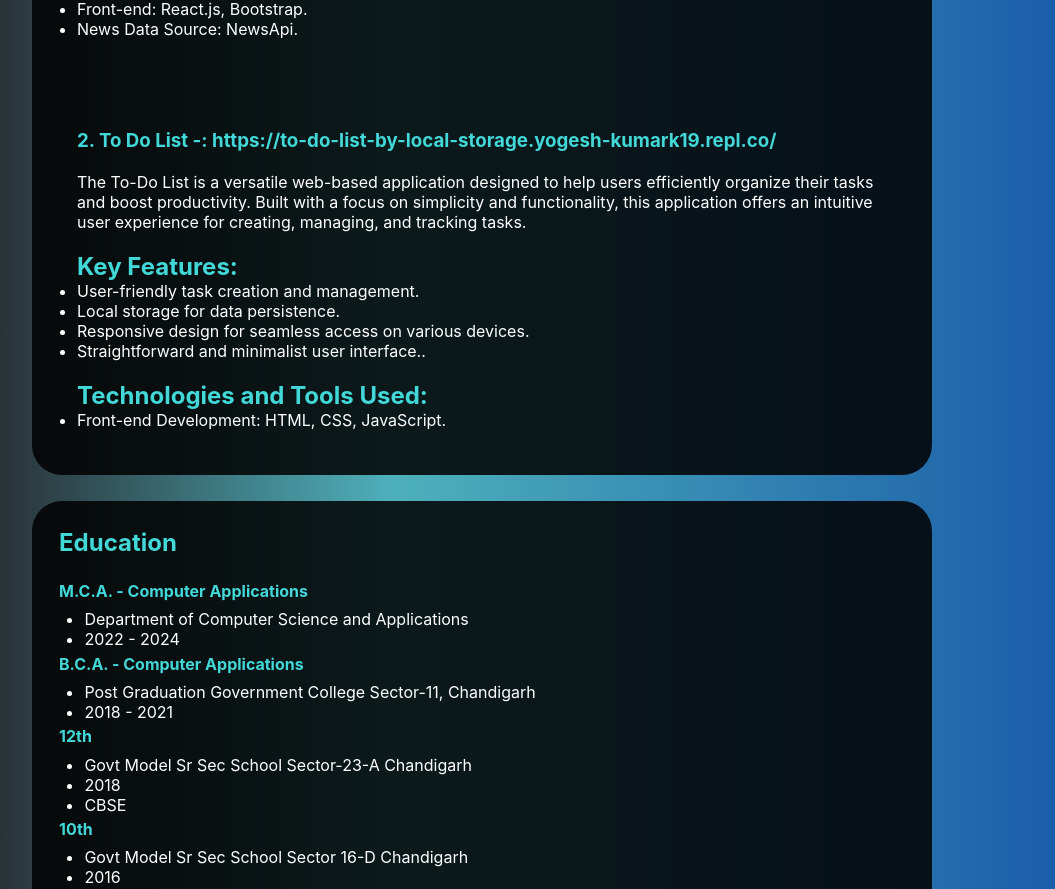
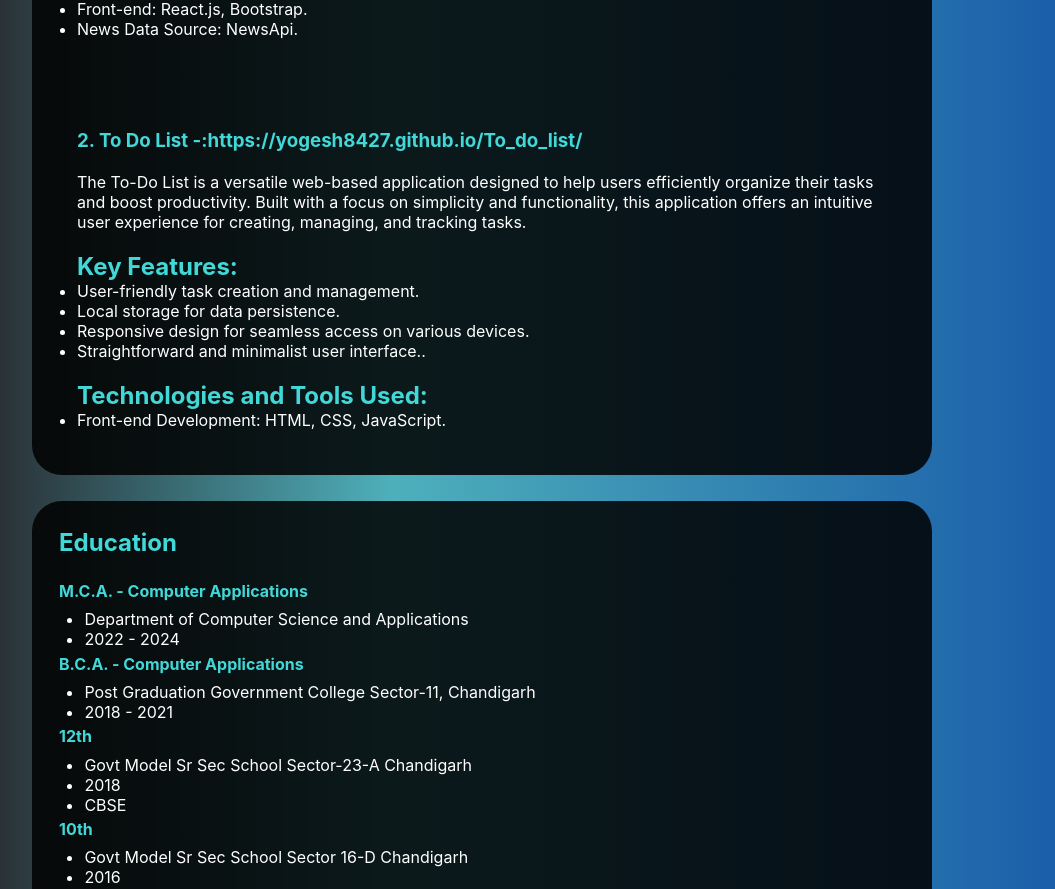
Before and after one commit to Yogesh8427/my-portfoliyo, a React (Create React App) app: page / in a window 1280 px wide. Shown: the part 942-1831 px from the top of the page, without its empty margins (158-1213 px from the left). Built offline with nearby package versions, Linux system fonts and the light colour scheme.

Commit message:
Update Project.js

```diff
--- a/src/component/Project.js
+++ b/src/component/Project.js
@@ -21,7 +21,7 @@ function Project() {
             </ul>
             </div>
             <div className={style.con}>
-            <a href="https://89dd287f-caa6-44dd-be41-b1752b8a4555-00-n57oxgrv1n5t.riker.replit.dev/"><h3>2. To Do List -: https://to-do-list-by-local-storage.yogesh-kumark19.repl.co/</h3></a><br />
+            <a href="https://yogesh8427.github.io/To_do_list/"><h3>2. To Do List -:https://yogesh8427.github.io/To_do_list/</h3></a><br />
             <p>The To-Do List is a versatile web-based application designed to help users efficiently organize their tasks and boost productivity. Built with a focus on simplicity and functionality, this application offers an intuitive user experience for creating, managing, and tracking tasks.</p><br />
             <h2>Key Features:</h2>
             <ul>
```
